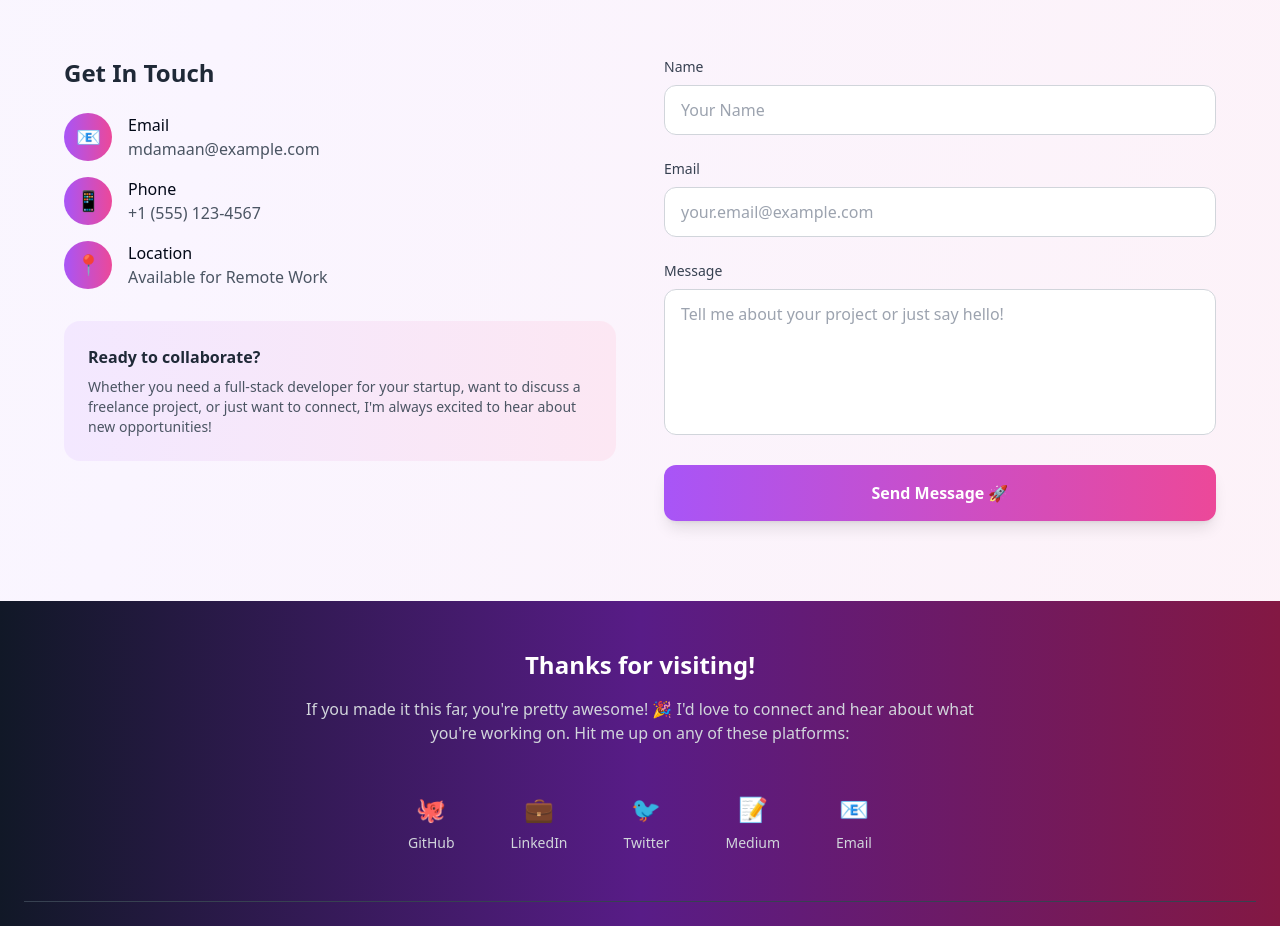
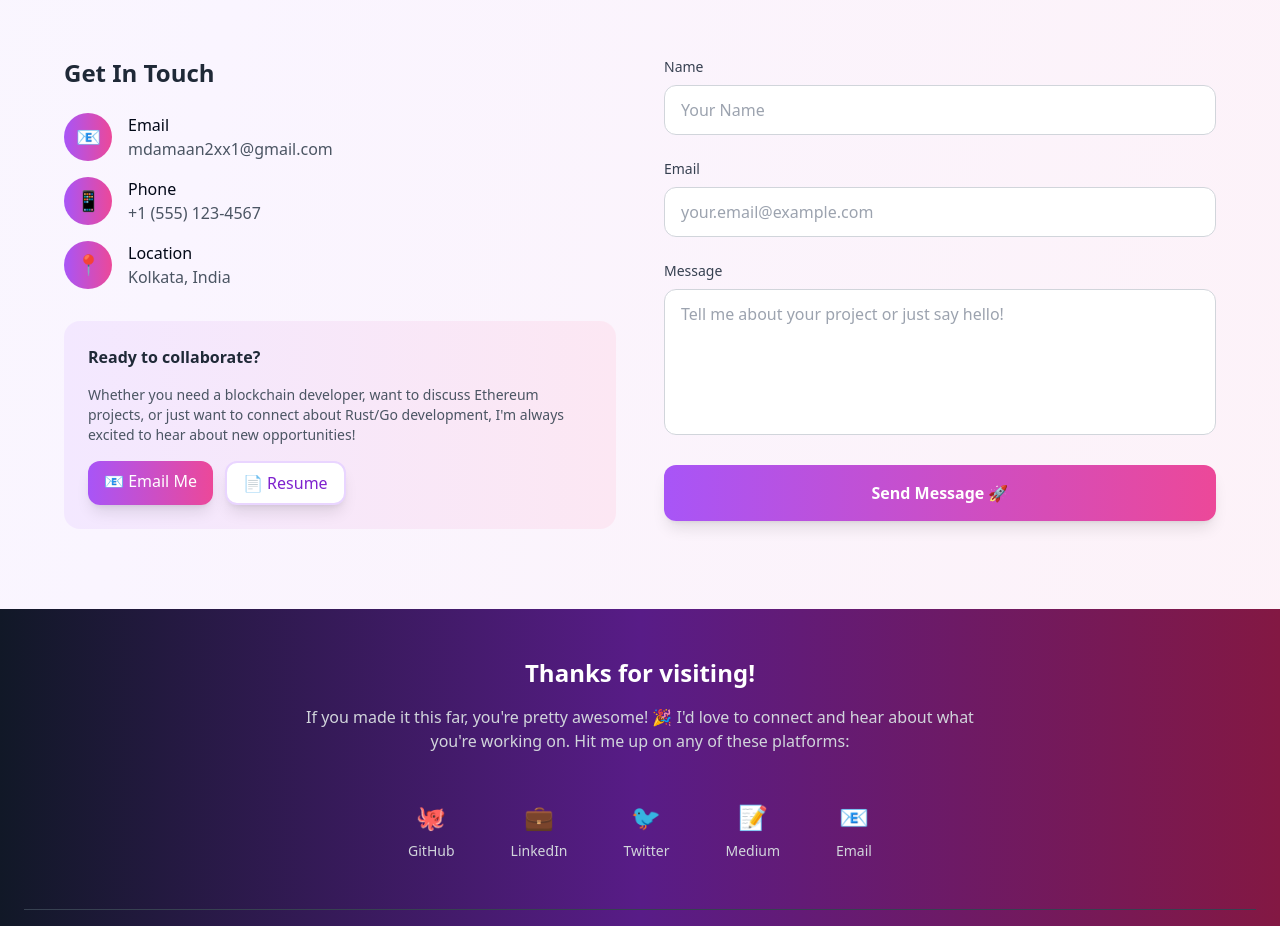
Before and after one commit to Redidacove/mdamaanportfolio, a React (Vite) app: page / in a window 1280 px wide. Shown: the part 4660-5586 px from the top of the page. Built offline with nearby package versions, Linux system fonts and the light colour scheme.

Commit message:
Update contact information
Update email address and add resume download functionality.

```diff
--- a/src/components/Contact.tsx
+++ b/src/components/Contact.tsx
@@ -64,7 +64,7 @@ const Contact = () => {
                     </div>
                     <div>
                       <p className="font-medium">Email</p>
-                      <p className="text-gray-600">mdamaan@example.com</p>
+                      <p className="text-gray-600">mdamaan2xx1@gmail.com</p>
                     </div>
                   </div>
                   <div className="flex items-center space-x-4">
@@ -82,19 +82,33 @@ const Contact = () => {
                     </div>
                     <div>
                       <p className="font-medium">Location</p>
-                      <p className="text-gray-600">Available for Remote Work</p>
+                      <p className="text-gray-600">Kolkata, India</p>
                     </div>
                   </div>
                 </div>
               </div>
 
               <div className="bg-gradient-to-r from-purple-100 to-pink-100 p-6 rounded-2xl">
-                <h4 className="font-semibold text-gray-800 mb-2">Ready to collaborate?</h4>
-                <p className="text-gray-600 text-sm">
-                  Whether you need a full-stack developer for your startup,
-                  want to discuss a freelance project, or just want to connect,
-                  I'm always excited to hear about new opportunities!
+                <h4 className="font-semibold text-gray-800 mb-4">Ready to collaborate?</h4>
+                <p className="text-gray-600 text-sm mb-4">
+                  Whether you need a blockchain developer, want to discuss Ethereum projects,
+                  or just want to connect about Rust/Go development, I'm always excited to hear about new opportunities!
                 </p>
+                <div className="flex flex-col sm:flex-row gap-3">
+                  <a
+                    href="mailto:mdamaan2xx1@gmail.com"
+                    className="group bg-gradient-to-r from-purple-500 to-pink-500 text-white px-4 py-2 rounded-lg hover:from-purple-600 hover:to-pink-600 transform hover:scale-105 transition-all duration-300 shadow-lg hover:shadow-xl text-center font-medium"
+                  >
+                    📧 Email Me
+                  </a>
+                  <a
+                    href="/resume.pdf"
+                    download="MD_Amaan_Resume.pdf"
+                    className="group bg-white border-2 border-purple-200 text-purple-700 px-4 py-2 rounded-lg hover:bg-purple-50 hover:border-purple-300 transform hover:scale-105 transition-all duration-300 shadow-lg hover:shadow-xl text-center font-medium"
+                  >
+                    📄 Resume
+                  </a>
+                </div>
               </div>
             </div>
 
--- a/src/components/Footer.tsx
+++ b/src/components/Footer.tsx
@@ -5,7 +5,7 @@ const Footer = () => {
     { name: 'LinkedIn', icon: '💼', url: 'https://linkedin.com/in/mdamaan' },
     { name: 'Twitter', icon: '🐦', url: 'https://twitter.com/mdamaan' },
     { name: 'Medium', icon: '📝', url: 'https://medium.com/@mdamaan' },
-    { name: 'Email', icon: '📧', url: 'mailto:mdamaan@example.com' }
+    { name: 'Email', icon: '📧', url: 'mailto:mdamaan2xx1@gmail.com' }
   ];
 
   return (
```
